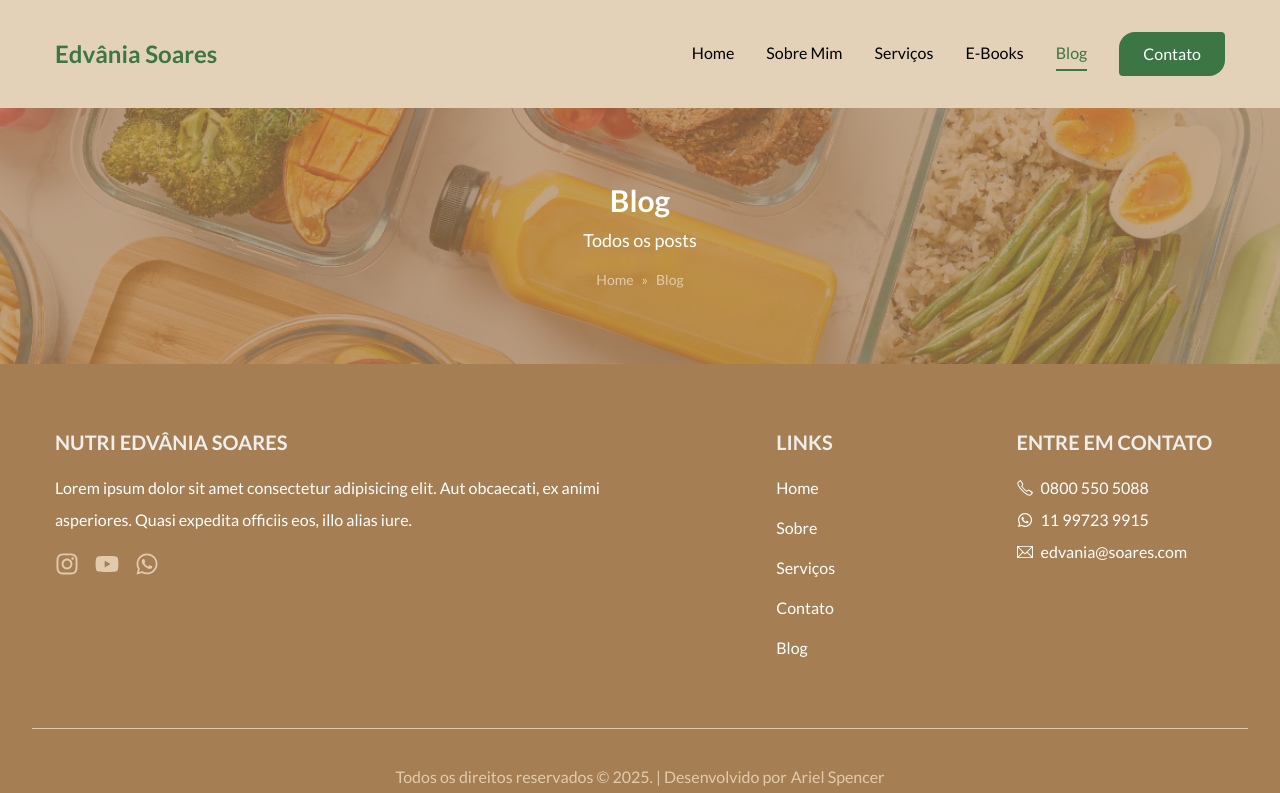
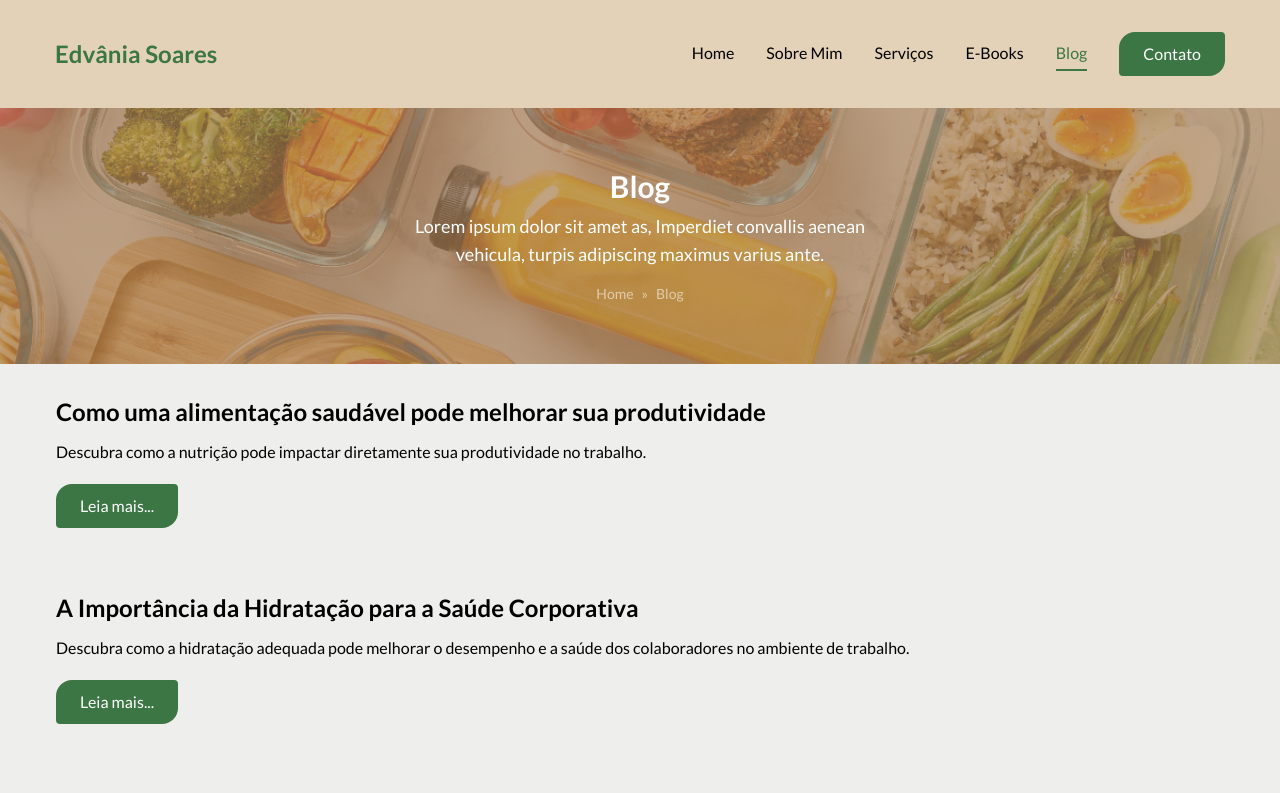
Before and after one commit to ArielSpencer/nutri-edvania-site, a Next.js app: page /blog in a window 1280 px wide. Shown: the top 793 px of the page. Built offline with nearby package versions, Linux system fonts and the light colour scheme.

Commit message:
feat: create Blog component to fetch and display markdown posts with dynamic routing

```diff
--- a/app/blog/page.jsx
+++ b/app/blog/page.jsx
@@ -1,12 +1,47 @@
-import Banner from "@/components/Banner";
+import fs from 'fs';
+import path from 'path';
+import matter from 'gray-matter';
+import Link from 'next/link';
+import Banner from '@/components/Banner';
+import { Button } from '@/components/ui/button';
 
 const Blog = () => {
-  return <section>
-    <Banner
-      title="Blog"
-      description="Todos os posts"
-    />
-  </section>
-}
+  const postsDirectory = path.join(process.cwd(), 'app/posts');
+
+  const fileNames = fs.readdirSync(postsDirectory);
+  const posts = fileNames.map((fileName) => {
+    const filePath = path.join(postsDirectory, fileName);
+    const fileContent = fs.readFileSync(filePath, 'utf-8');
+    const { data } = matter(fileContent);
+    return {
+      slug: fileName.replace('.md', ''),
+      ...data,
+    };
+  });
+
+  return (
+    <section>
+      <Banner
+        title="Blog"
+        description="Lorem ipsum dolor sit amet as, Imperdiet convallis aenean vehicula, turpis adipiscing maximus varius ante."
+      />
+      <div className="container mx-auto px-4 py-8">
+        <div className="space-y-16">
+          {posts.map((post, index) => (
+            <div key={index}>
+              <h2 className="text-2xl font-bold mb-2">{post.title}</h2>
+              <p className="mb-4">{post.excerpt}</p>
+              <Link
+                href={`/blog/${post.slug}`}
+              >
+                <Button>Leia mais...</Button>
+              </Link>
+            </div>
+          ))}
+        </div>
+      </div>
+    </section>
+  );
+};
 
 export default Blog;
```
